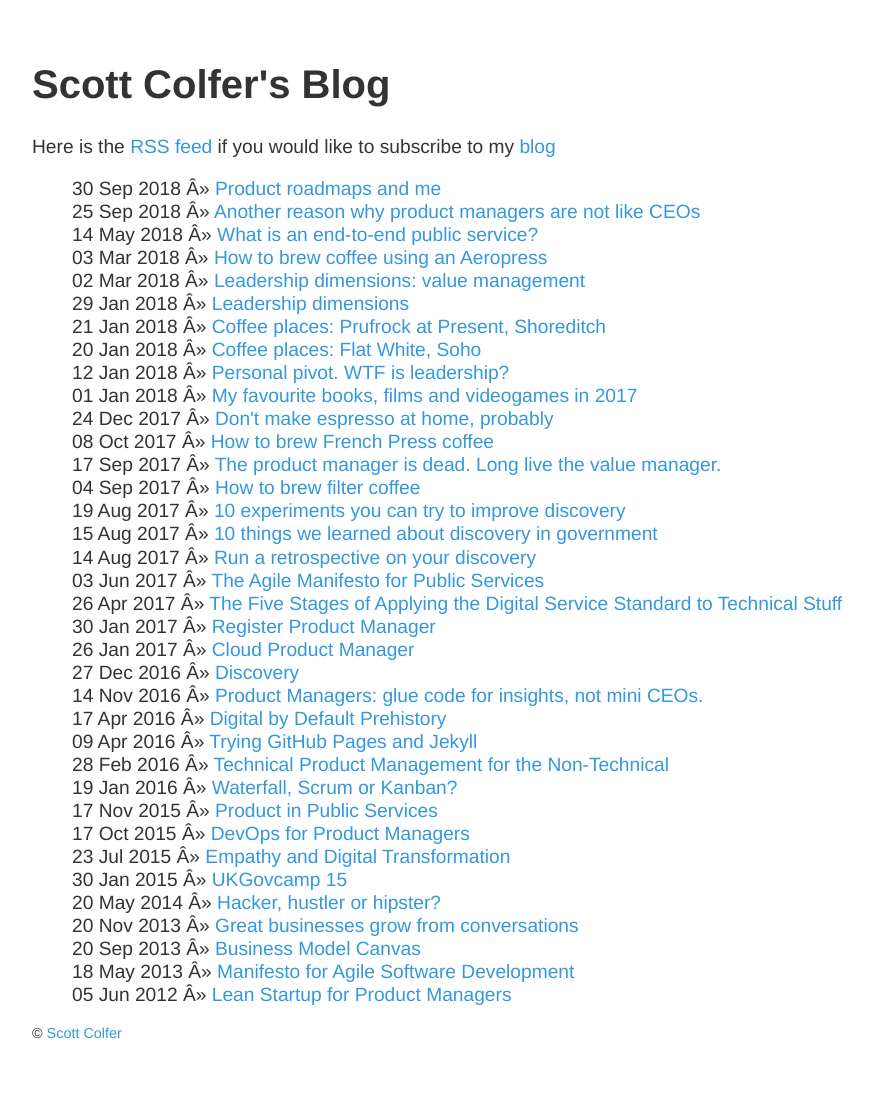
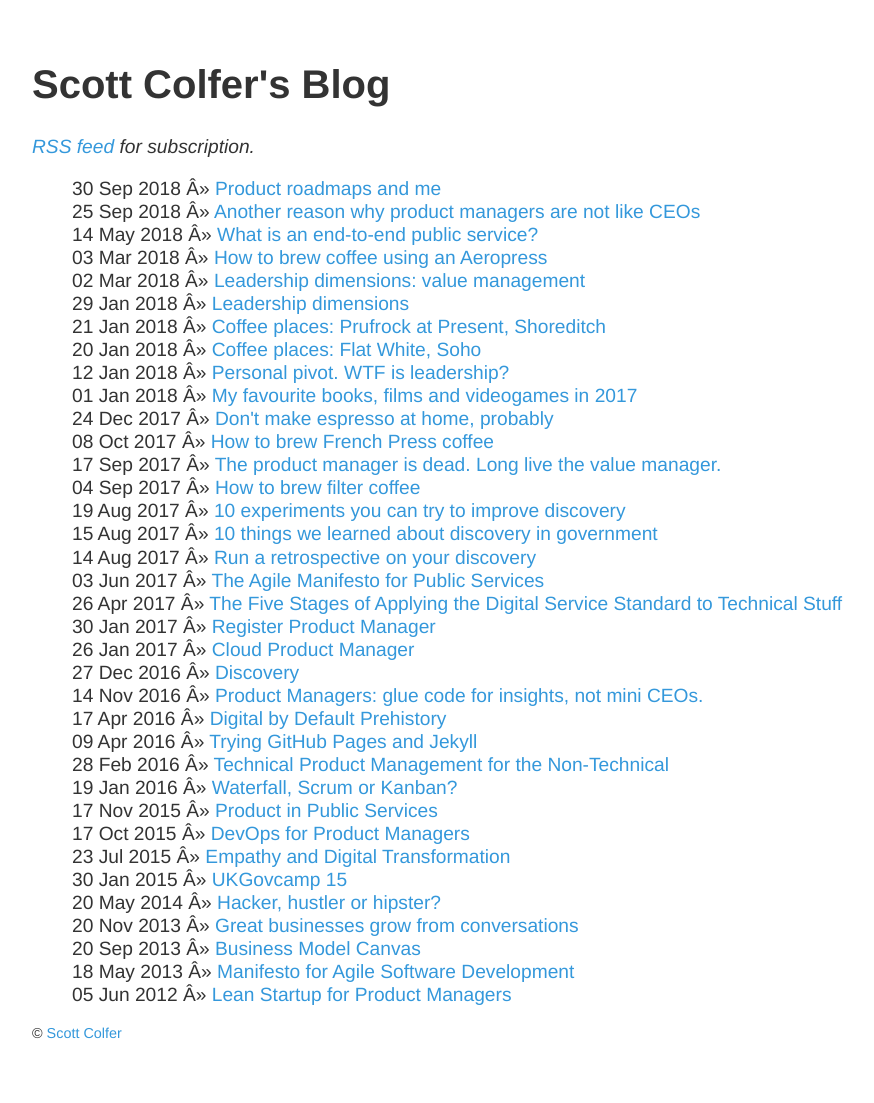
Before and after one commit to scottcolfer/scottcolfer.github.io, a Jekyll site: the page built from blog/index.html, in a window 1280 px wide. Shown: the whole page, without its empty margins (192-1066 px from the left). Built offline with Jekyll 4.4.1, drawn with Linux system fonts in a browser that asks for light colours.

Commit message:
Update index.html

```diff
--- a/blog/index.html
+++ b/blog/index.html
@@ -4,7 +4,7 @@ title: Scott Colfer's Blog
 ---
 	<h1>{{ page.title }}</h1>
 
-	<p>Here is the <a href="https://scottcolfer.com/blog/atom.xml">RSS feed</a> if you would like to subscribe to my <a href="https://scottcolfer.com/blog/">blog</a> </p>
+<p><i><a href="https://scottcolfer.com/blog/atom.xml">RSS feed</a> for subscription.</i></p>
 
 	<ul class="posts">
 
```
